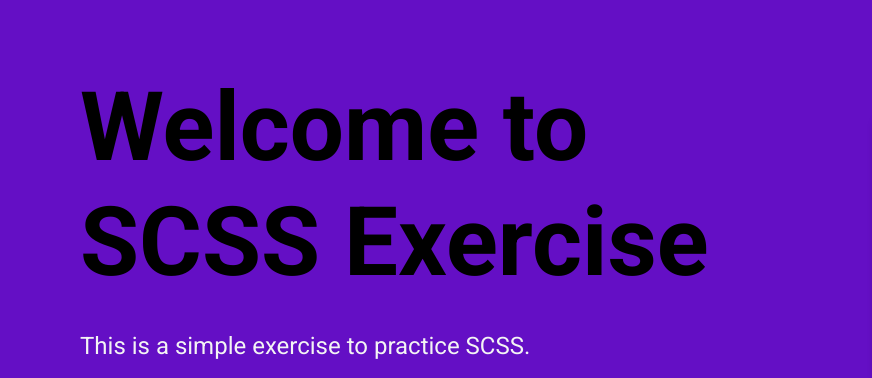
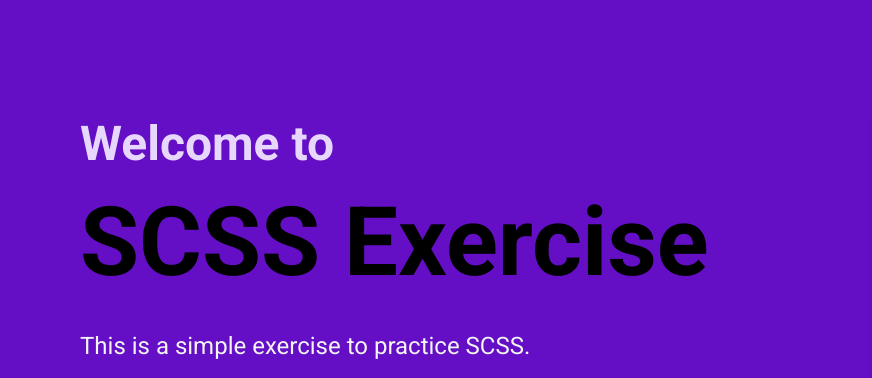
Before and after one commit to DngDavide02/U2-W2-D3, a plain HTML site: page index.html in a window 1280 px wide. Shown: the part 130-508 px from the top of the page, 0-872 px from the left. Drawn offline with Linux system fonts and the light colour scheme; grey boxes are pictures that could not be loaded.

Commit message:
Enhance header styling: add span element for improved text layout and visibility

```diff
--- a/index.html
+++ b/index.html
@@ -27,7 +27,7 @@
     </nav>
     <header class="padding-xl">
       <div class="header-content">
-        <h1>Welcome to SCSS Exercise</h1>
+        <h1><span>Welcome to</span> <br />SCSS Exercise</h1>
         <p>This is a simple exercise to practice SCSS.</p>
         <div class="buttons">
           <button class="btn-blue">Log in</button>
--- a/style.scss
+++ b/style.scss
@@ -86,6 +86,10 @@ header {
   h1 {
     @include h1FontSize($font-xxxl, bold);
     color: darken($bgHero, 70%);
+    span {
+      font-size: $font-xxl;
+      color: lighten($bgHero, 50%);
+    }
   }
   p {
     font-size: $font-lg;
```
Also changed, not shown: assets/css/style.css, assets/dist/css/style.min.css, 2 other files.
